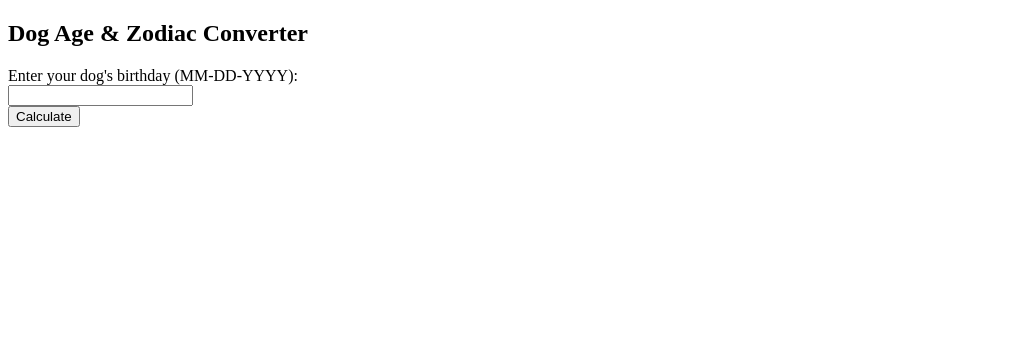
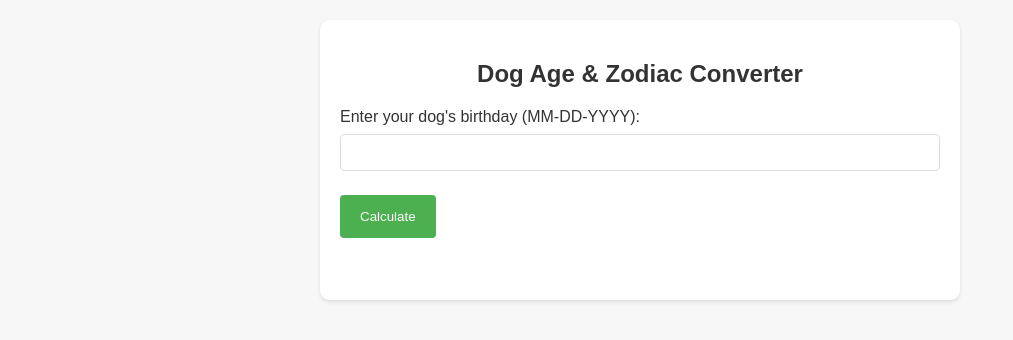
Before and after one commit to gabevidal/dog-cycle, a plain HTML site: page index.html in a window 1280 px wide. Shown: the whole page, without its empty margins (0-1013 px from the left). Drawn offline with Linux system fonts and the light colour scheme.

Commit message:
added css

```diff
--- a/index.html
+++ b/index.html
@@ -1,16 +1,58 @@
 <!DOCTYPE html>
-
 <html>
 <head>
     <title>Dog Age & Zodiac Converter</title>
+    <style>
+        body {
+            font-family: Arial, sans-serif;
+            background-color: #f7f7f7;
+            margin: 0;
+            padding: 20px;
+            color: #333;
+        }
+        .container {
+            max-width: 600px;
+            margin: 0 auto;
+            background-color: #fff;
+            padding: 20px;
+            box-shadow: 0 2px 4px rgba(0,0,0,0.1);
+            border-radius: 10px;
+        }
+        input[type="text"] {
+            width: 100%;
+            padding: 10px;
+            margin-top: 8px;
+            margin-bottom: 16px;
+            border: 1px solid #ddd;
+            border-radius: 4px;
+            box-sizing: border-box;
+        }
+        button {
+            background-color: #4CAF50;
+            color: white;
+            padding: 14px 20px;
+            margin: 8px 0;
+            border: none;
+            border-radius: 4px;
+            cursor: pointer;
+        }
+        button:hover {
+            background-color: #45a049;
+        }
+        h2 {
+            text-align: center;
+        }
+    </style>
 </head>
 <body>
+    <div class="container">
         <h2>Dog Age & Zodiac Converter</h2>
         <label for="dogBirthday">Enter your dog's birthday (MM-DD-YYYY):</label><br>
         <input type="text" id="dogBirthday" name="dogBirthday"><br>
         <button onclick="calculateDogInfo()">Calculate</button><br><br>
         <p id="zodiacResult"></p>
         <p id="ageResult"></p>
+    </div>
 
     <script>
         function parseDate(input) {
```
Lines whose indentation alone changed are shown as unchanged.
